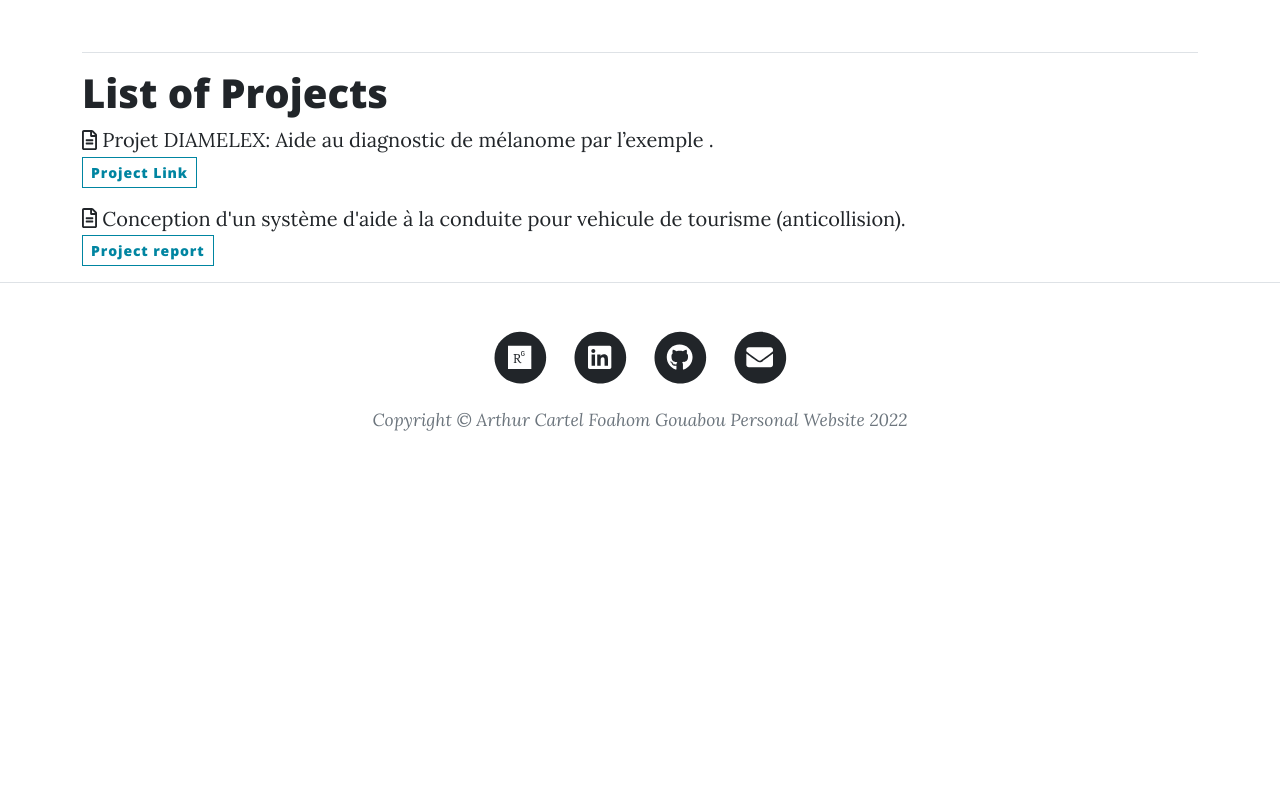
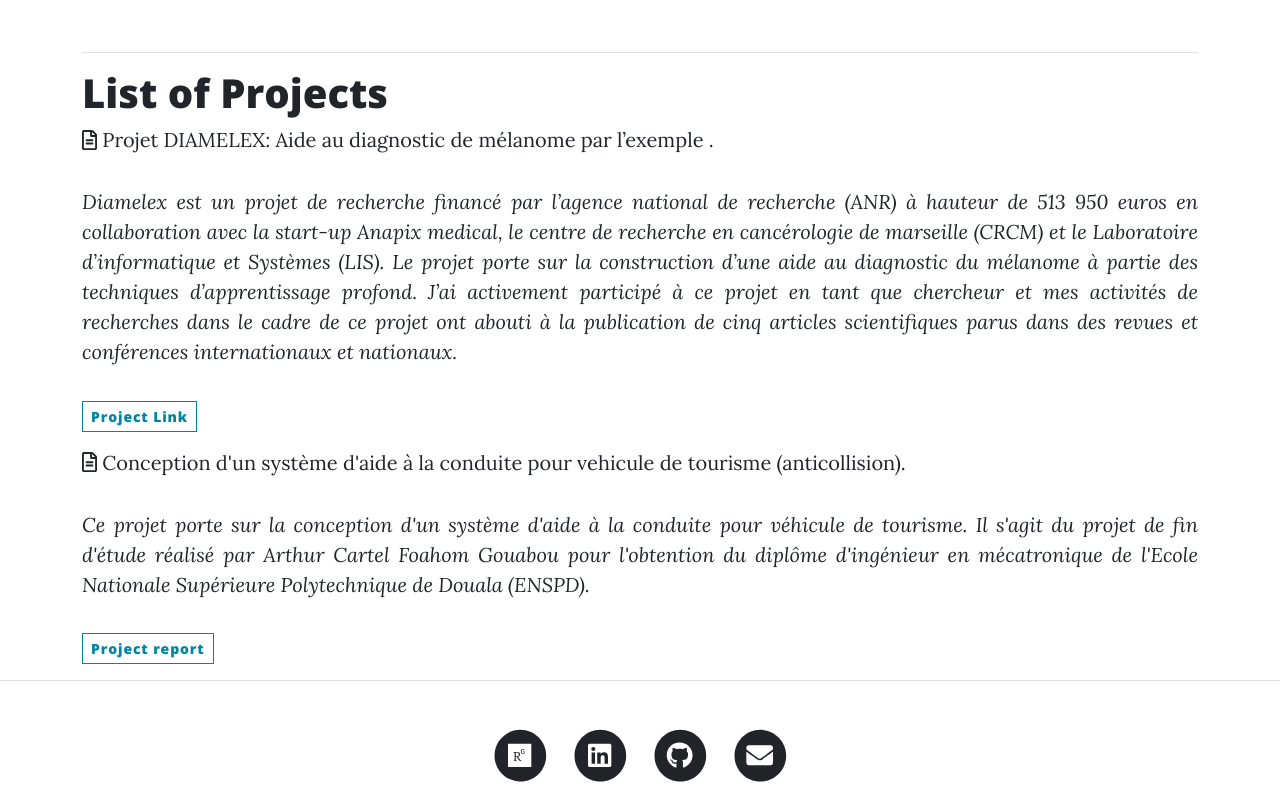
Before and after one commit to cartelgouabou/cartelgouabou.github.io, a plain HTML site: page projects.html in a window 1280 px wide. Shown: the part 516-1316 px from the top of the page. Before the commit the page ends 997 px from the top, so only its background shows below. Drawn offline with nearby package versions, Linux system fonts and the light colour scheme.

Commit message:
Update projects.html

```diff
--- a/projects.html
+++ b/projects.html
@@ -71,6 +71,8 @@
       <div class="pub-list-item view-citation" style=margin-bottom:1rem>
         <i class="far fa-file-alt pub-icon" aria-hidden=true></i>
          <a href=https://anr.fr/Projet-ANR-20-CE45-0026/>Projet DIAMELEX: Aide au diagnostic de mélanome par l’exemple </a>.
+          <p class="lead" style="text-align:justify">
+          <em>Diamelex est un projet de recherche financé par l’agence national de recherche (ANR) à hauteur de 513 950 euros en collaboration avec la start-up Anapix medical, le centre de recherche en cancérologie de marseille (CRCM) et le Laboratoire d’informatique et Systèmes (LIS). Le projet porte sur la construction d’une aide au diagnostic du mélanome à partie des techniques d’apprentissage profond. J’ai activement participé à ce projet en tant que chercheur et mes activités de recherches dans le cadre de ce projet ont abouti à la publication de cinq articles scientifiques parus dans des revues et conférences internationaux et nationaux.</em>
         <div class=btn-links>
             <a class="btn btn-outline-primary btn-page-header btn-sm" href='https://anr.fr/Projet-ANR-20-CE45-0026' target=_blank rel=noopener>Project Link</a>
         </div>
@@ -79,6 +81,8 @@
         <div class="pub-list-item view-citation" style=margin-bottom:1rem>
         <i class="far fa-file-alt pub-icon" aria-hidden=true></i>
          <a href=https://hal.archives-ouvertes.fr/hal-02308475/>Conception d'un système d'aide à la conduite pour vehicule de tourisme (anticollision)</a>.
+        <p class="lead" style="text-align:justify">
+       <em>Ce projet porte sur la conception d'un système d'aide à la conduite pour véhicule de tourisme. Il s'agit du projet de fin d'étude réalisé par Arthur Cartel Foahom Gouabou pour l'obtention du diplôme d'ingénieur en mécatronique de l'Ecole Nationale Supérieure Polytechnique de Douala (ENSPD).</em>
         <div class=btn-links>
             <a class="btn btn-outline-primary btn-page-header btn-sm" href='https://hal-amu.archives-ouvertes.fr/hal-02308475/document' target=_blank rel=noopener>Project report</a>
         </div>
```
